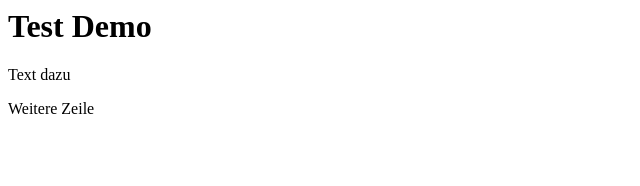
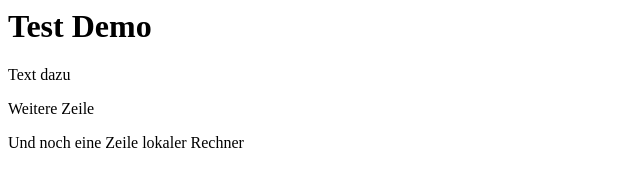
Before and after one commit to sthiesyaveon/demo01, a plain HTML site: page index.html in a window 1280 px wide. Shown: the whole page, without its empty margins (0-640 px from the left). Drawn offline with Linux system fonts and the light colour scheme.

Commit message:
Weitere Zeile von lokal eingefügt

```diff
--- a/index.html
+++ b/index.html
@@ -1,3 +1,4 @@
 <h1>Test Demo</h1>
 <p>Text dazu</p>
 <p>Weitere Zeile</p>
+<p>Und noch eine Zeile lokaler Rechner</p>
```
